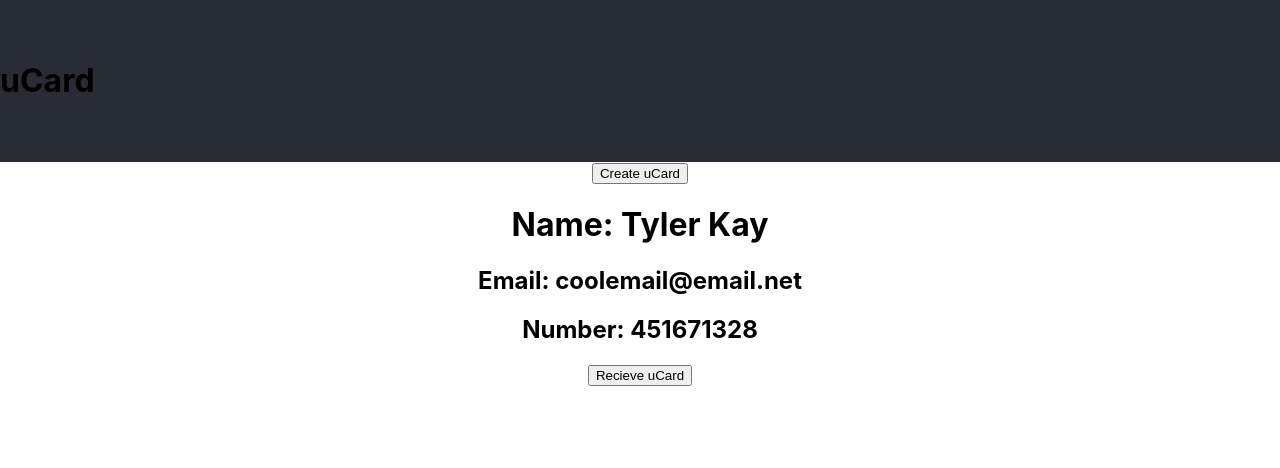
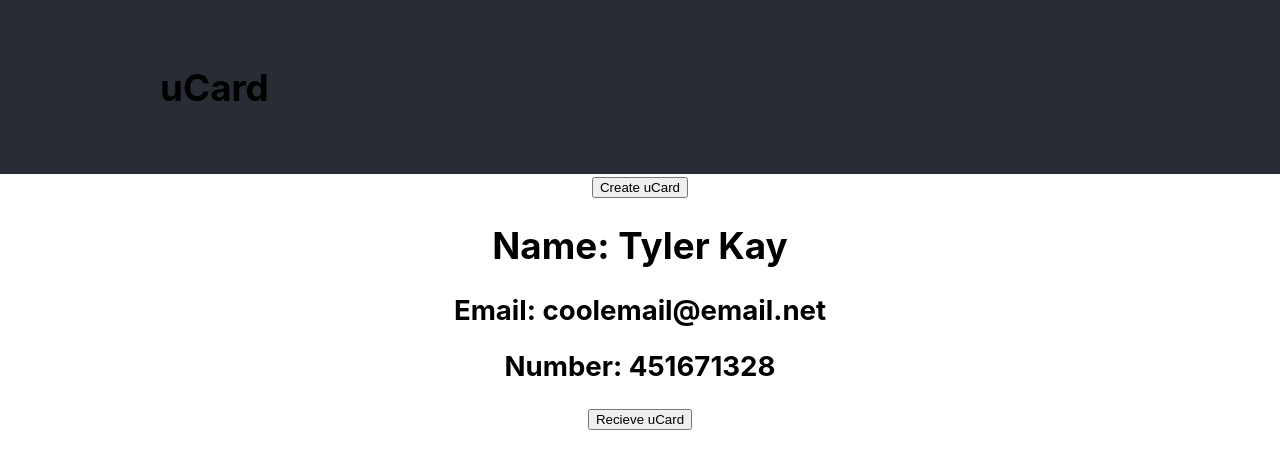
Before and after one commit to elawrie/uCard, a React (Create React App) app in the folder ucard/: page / in a window 1280 px wide. Shown: the top 468 px of the page. Built offline with nearby package versions, Linux system fonts and the light colour scheme.

Commit message:
global theme working

```diff
--- a/ucard/src/App.js
+++ b/ucard/src/App.js
@@ -1,7 +1,17 @@
-import { useState } from 'react';
+//import { useState } from 'react';
+import { ThemeProvider } from 'styled-components';
 import './App.css';
 import {Container} from './components/styles/Container.styled';
 import Header from './components/styles/Header';
+import GlobalStyle from './components/styles/Global';
+
+const theme = {
+  colors: {
+    header: '#282c34',
+    body: 'bone',
+    footer: '#003333',
+  }
+}
 
 const Person = (props) => {
   return (
@@ -13,8 +23,11 @@ const Person = (props) => {
   );
 }
 const App = () => {
+
   return (
+    <ThemeProvider theme={theme}>
       <>
+      <GlobalStyle />
         <Header />
         <Container>
           <div className="App">
@@ -24,6 +37,7 @@ const App = () => {
           </div>
         </Container>
       </>
+    </ThemeProvider>
   );
 }
 
--- /dev/null
+++ b/ucard/src/components/styles/Global.js
@@ -0,0 +1,27 @@
+import { createGlobalStyle } from "styled-components";
+
+const GlobalStyle = createGlobalStyle`
+
+* {
+    box-sizing: border-box;
+}
+
+body {
+    background: ${({ theme }) => theme.colors.body};
+    color: HTMLSlotElement(192, 100%, 9%);
+    fontt-family: 'Poppins', sans-serif;
+    font-size: 1.15em;
+    margin: 0;
+}
+
+p {
+    opacity: 0.6;
+    line-height: 1.5;
+}
+
+img {
+    max-width: 100%;
+}
+`
+
+export default GlobalStyle;
--- a/ucard/src/components/styles/Header.js
+++ b/ucard/src/components/styles/Header.js
@@ -1,9 +1,13 @@
 import { StyledHeader } from "./Header.styled";
+
+import { Container } from "./Container.styled";
 
 export default function Header(){
     return (
         <StyledHeader>
-            <h1>uCard</h1>
+            <Container>
+                <h1>uCard</h1>
+            </Container>
         </StyledHeader>
     );
 }
--- a/ucard/src/components/styles/Header.styled.js
+++ b/ucard/src/components/styles/Header.styled.js
@@ -1,6 +1,6 @@
 import styled from 'styled-components';
 
 export const StyledHeader = styled.header`
-    background-color: #282c34;
+    background-color: ${({ theme }) => theme.colors.header};
     padding: 40px 0;
 `
```
Also changed, not shown: ucard/src/Content.js (added, +22 -0 lines). Lines whose indentation alone changed are shown as unchanged.
